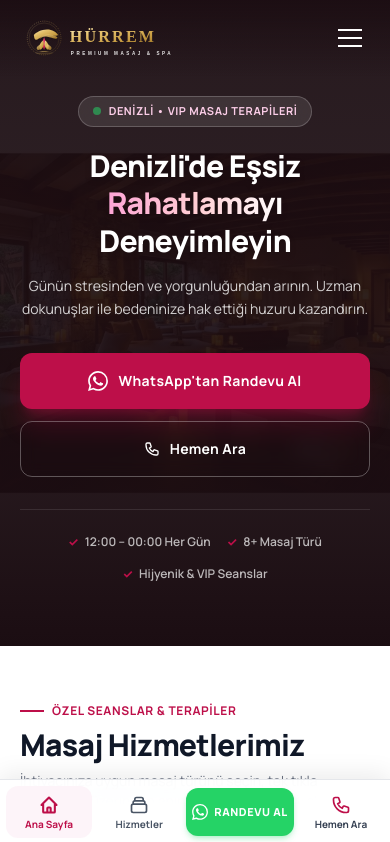
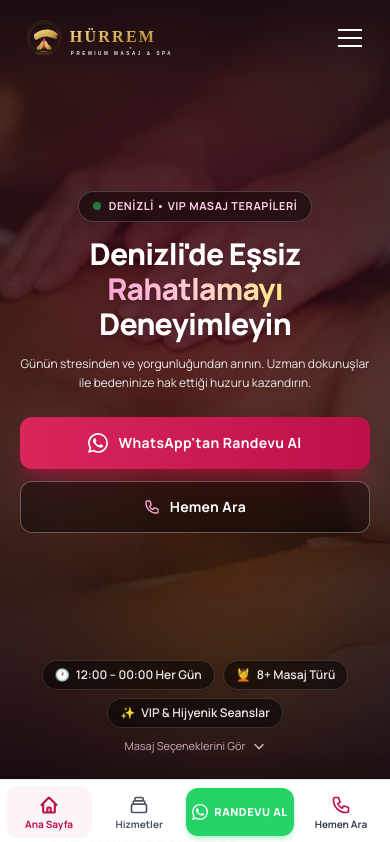
Before and after one commit to webtasarimdigital/hurrempremium, a Next.js app: page / in a window 390 px wide. Shown: the top 842 px of the page. Built offline with nearby package versions, Linux system fonts and the light colour scheme.

Commit message:
fix(mobile): perfect viewport fit for mobile hero, enhanced vibrant spa imagery and ambient lighting

```diff
--- a/src/app/page.tsx
+++ b/src/app/page.tsx
@@ -118,22 +118,29 @@ const homeFAQ = [
 export default function HomePage() {
   return (
     <>
-      {/* ── 1. MODERN HERO SECTION (Optimized for Mobile Conversion) ── */}
-      <section className="relative min-h-[75vh] md:min-h-[580px] lg:min-h-[620px] flex items-center justify-center bg-[#1b0d12] overflow-hidden pt-24 pb-16">
-        {/* Background Image */}
+      {/* ── 1. MODERN HERO SECTION (Perfect Mobile Fit & Vibrant Spa Ambience) ── */}
+      <section className="relative min-h-[calc(100dvh-64px)] md:min-h-[620px] flex flex-col justify-between bg-[#1b0d12] overflow-hidden pt-20 pb-5 md:py-24">
+        {/* Vibrant Background Image - Relaxing Spa Therapy with warm candles */}
         <div
-          className="absolute inset-0 bg-cover bg-center opacity-35 scale-105"
+          className="absolute inset-0 bg-cover bg-center opacity-60 scale-105 transition-transform duration-1000"
           style={{
-            backgroundImage: "url('/images/homepage-hero.webp')",
+            backgroundImage: "url('/images/masaj-dilek-sever.webp')",
           }}
           role="img"
           aria-label="Hürrem Premium Masaj & Spa"
         />
-        <div className="absolute inset-0 bg-gradient-to-t from-[#1b0d12] via-[#1b0d12]/75 to-[#1b0d12]/85" />
+        {/* Warm Ambient Vignette & Color Gradients */}
+        <div className="absolute inset-0 bg-gradient-to-t from-[#1b0d12] via-[#1b0d12]/55 to-[#1b0d12]/75" />
+        <div className="absolute top-1/3 left-1/2 -translate-x-1/2 -translate-y-1/2 w-72 sm:w-96 h-72 sm:h-96 bg-primary/25 rounded-full blur-[100px] pointer-events-none" />
+        <div className="absolute bottom-16 right-10 w-60 h-60 bg-amber-500/20 rounded-full blur-[90px] pointer-events-none" />
 
-        <div className="relative z-10 container-custom text-center max-w-3xl mx-auto px-4">
+        {/* Top spacer for flex balance */}
+        <div className="hidden sm:block" />
+
+        {/* Hero Center Content */}
+        <div className="relative z-10 container-custom text-center max-w-3xl mx-auto px-4 my-auto">
           {/* Eyebrow badge */}
-          <div className="inline-flex items-center gap-2 px-3.5 py-1.5 rounded-full bg-white/10 backdrop-blur-md border border-white/20 mb-5">
+          <div className="inline-flex items-center gap-2 px-3.5 py-1.5 rounded-full bg-black/50 backdrop-blur-md border border-white/20 mb-3.5 sm:mb-5 shadow-lg">
             <span className="w-2 h-2 rounded-full bg-[#25D366] animate-pulse" />
             <span className="text-[11px] sm:text-xs font-bold text-pink-200 tracking-wider uppercase">
               Denizli • VIP Masaj Terapileri
@@ -141,47 +148,59 @@ export default function HomePage() {
           </div>
 
           {/* Large Bold Hero Title */}
-          <h1 className="text-white text-3xl sm:text-5xl lg:text-6xl font-black leading-tight tracking-tight drop-shadow-md mb-4 sm:mb-6">
+          <h1 className="text-white text-3xl sm:text-5xl lg:text-6xl font-black leading-[1.18] tracking-tight drop-shadow-md mb-3 sm:mb-5">
             Denizli&apos;de Eşsiz <br />
-            <span className="text-transparent bg-clip-text bg-gradient-to-r from-pink-300 via-rose-200 to-white">
+            <span className="text-transparent bg-clip-text bg-gradient-to-r from-pink-300 via-rose-200 to-amber-200 drop-shadow">
               Rahatlamayı
             </span>{" "}
             Deneyimleyin
           </h1>
 
-          <p className="text-white/80 text-sm sm:text-base lg:text-lg font-normal leading-relaxed max-w-xl mx-auto mb-8 sm:mb-10">
+          <p className="text-white/90 text-xs sm:text-base lg:text-lg font-normal leading-relaxed max-w-lg mx-auto mb-6 sm:mb-8 drop-shadow-sm">
             Günün stresinden ve yorgunluğundan arının. Uzman dokunuşlar ile bedeninize hak ettiği huzuru kazandırın.
           </p>
 
           {/* Quick CTAs on Hero */}
           <div className="flex flex-col sm:flex-row gap-3 sm:gap-4 justify-center items-stretch sm:items-center max-w-md mx-auto">
-            <WhatsAppCTA location="hero" variant="primary" className="h-14 px-8 text-base w-full sm:w-auto shadow-xl shadow-primary/30">
+            <WhatsAppCTA location="hero" variant="primary" className="h-13 sm:h-14 px-8 text-sm sm:text-base w-full sm:w-auto shadow-xl shadow-primary/40 bg-gradient-to-r from-[#d9265b] to-[#bd0f49] hover:from-[#bd0f49] hover:to-[#941238]">
               <svg className="w-5 h-5 fill-current" viewBox="0 0 24 24">
                 <path d="M17.472 14.382c-.297-.149-1.758-.867-2.03-.967-.273-.099-.471-.148-.67.15-.197.297-.767.966-.94 1.164-.173.199-.347.223-.644.075-.297-.15-1.255-.463-2.39-1.475-.883-.788-1.48-1.761-1.653-2.059-.173-.297-.018-.458.13-.606.134-.133.298-.347.446-.52.149-.174.198-.298.298-.497.099-.198.05-.371-.025-.52-.075-.149-.669-1.612-.916-2.207-.242-.579-.487-.5-.669-.51-.173-.008-.371-.01-.57-.01-.198 0-.52.074-.792.372-.272.297-1.04 1.016-1.04 2.479 0 1.462 1.065 2.875 1.213 3.074.149.198 2.096 3.2 5.077 4.487.709.306 1.262.489 1.694.625.712.227 1.36.195 1.871.118.571-.085 1.758-.719 2.006-1.413.248-.694.248-1.289.173-1.413-.074-.124-.272-.198-.57-.347m-5.421 7.403h-.004a9.87 9.87 0 01-5.031-1.378l-.361-.214-3.741.982.998-3.648-.235-.374a9.86 9.86 0 01-1.51-5.26c.001-5.45 4.436-9.884 9.888-9.884 2.64 0 5.122 1.03 6.988 2.898a9.825 9.825 0 012.893 6.994c-.003 5.45-4.437 9.884-9.885 9.884m8.413-18.297A11.815 11.815 0 0012.05 0C5.495 0 .16 5.335.157 11.892c0 2.096.547 4.142 1.588 5.945L.057 24l6.305-1.654a11.882 11.882 0 005.683 1.448h.005c6.554 0 11.89-5.335 11.893-11.893a11.821 11.821 0 00-3.48-8.413z" />
               </svg>
               WhatsApp&apos;tan Randevu Al
             </WhatsAppCTA>
 
-            <PhoneCTA location="hero" variant="outline-light" className="h-14 px-6 text-sm w-full sm:w-auto">
-              <svg className="w-4 h-4" fill="none" viewBox="0 0 24 24" stroke="currentColor">
+            <PhoneCTA location="hero" variant="outline-light" className="h-13 sm:h-14 px-6 text-sm w-full sm:w-auto bg-black/40 hover:bg-white/15 border-white/25 backdrop-blur-md">
+              <svg className="w-4 h-4 text-pink-300" fill="none" viewBox="0 0 24 24" stroke="currentColor">
                 <path strokeLinecap="round" strokeLinejoin="round" strokeWidth={2} d="M3 5a2 2 0 012-2h3.28a1 1 0 01.948.684l1.498 4.493a1 1 0 01-.502 1.21l-2.257 1.13a11.042 11.042 0 005.516 5.516l1.13-2.257a1 1 0 011.21-.502l4.493 1.498a1 1 0 01.684.949V19a2 2 0 01-2 2h-1C9.716 21 3 14.284 3 6V5z" />
               </svg>
               Hemen Ara
             </PhoneCTA>
           </div>
+        </div>
 
-          {/* Quick Metrics Bar below buttons */}
-          <div className="mt-8 pt-6 border-t border-white/10 flex flex-wrap items-center justify-center gap-4 sm:gap-8 text-xs font-semibold text-white/70">
-            <span className="flex items-center gap-1.5">
-              <span className="text-primary font-bold">✓</span> 12:00 – 00:00 Her Gün
+        {/* Hero Bottom: Sleek Trust Chips + Scroll Cue */}
+        <div className="relative z-10 container-custom text-center px-4 pt-4">
+          <div className="flex flex-wrap items-center justify-center gap-2 sm:gap-3 text-xs font-semibold text-white/90 mb-2">
+            <span className="px-3 py-1.5 rounded-full bg-black/50 backdrop-blur-md border border-white/15 flex items-center gap-1.5 shadow-sm">
+              <span className="text-amber-400">🕐</span> 12:00 – 00:00 Her Gün
             </span>
-            <span className="flex items-center gap-1.5">
-              <span className="text-primary font-bold">✓</span> 8+ Masaj Türü
+            <span className="px-3 py-1.5 rounded-full bg-black/50 backdrop-blur-md border border-white/15 flex items-center gap-1.5 shadow-sm">
+              <span className="text-pink-300">💆</span> 8+ Masaj Türü
             </span>
-            <span className="flex items-center gap-1.5">
-              <span className="text-primary font-bold">✓</span> Hijyenik & VIP Seanslar
+            <span className="px-3 py-1.5 rounded-full bg-black/50 backdrop-blur-md border border-white/15 flex items-center gap-1.5 shadow-sm">
+              <span className="text-green-400">✨</span> VIP &amp; Hijyenik Seanslar
             </span>
           </div>
+
+          <a
+            href="#hizmetler"
+            className="inline-flex items-center gap-1.5 text-[11px] sm:text-xs text-pink-200/80 hover:text-white transition-colors animate-bounce mt-1"
+          >
+            <span>Masaj Seçeneklerini Gör</span>
+            <svg className="w-3.5 h-3.5" fill="none" viewBox="0 0 24 24" stroke="currentColor">
+              <path strokeLinecap="round" strokeLinejoin="round" strokeWidth={2.5} d="M19 9l-7 7-7-7" />
+            </svg>
+          </a>
         </div>
       </section>
 
```
